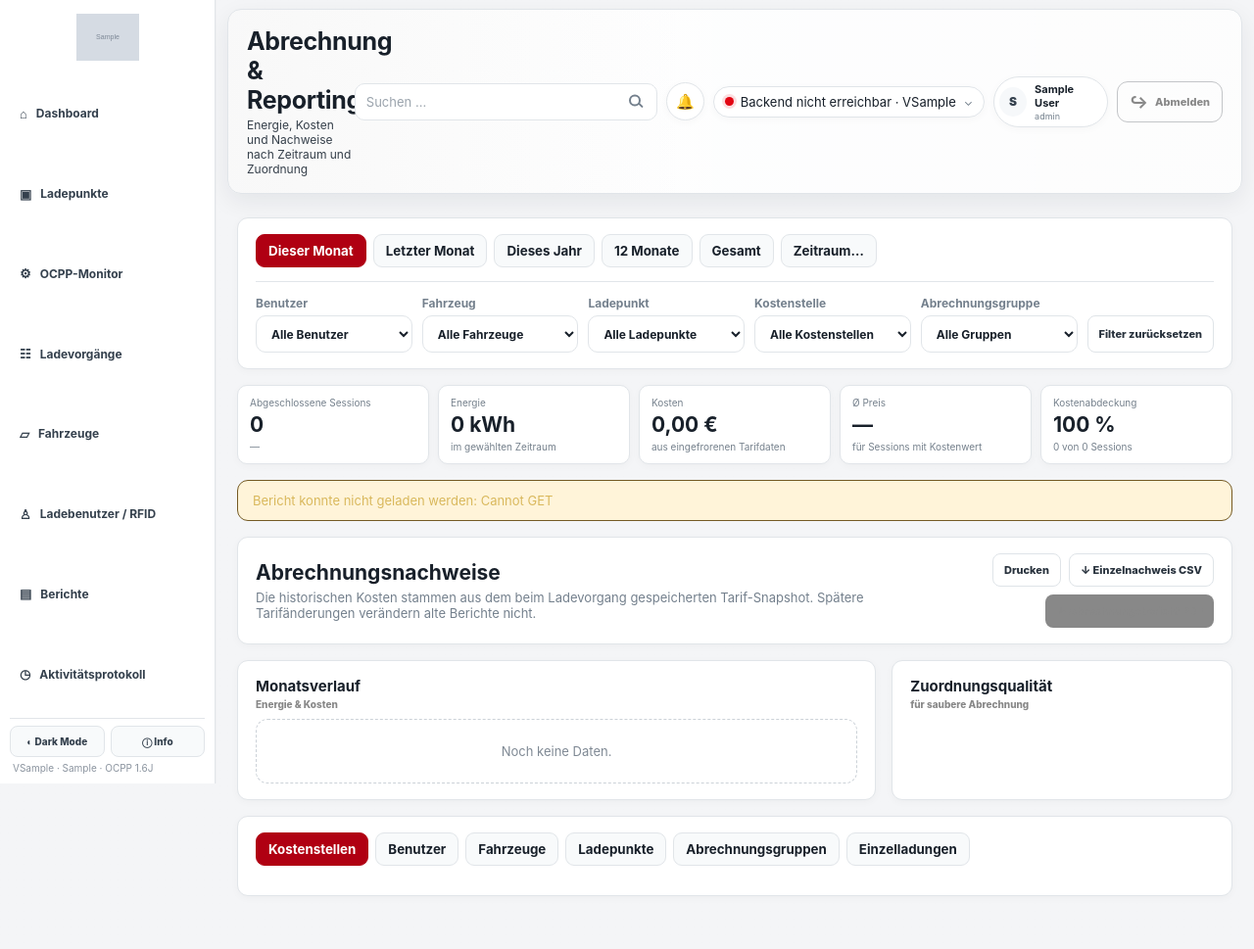
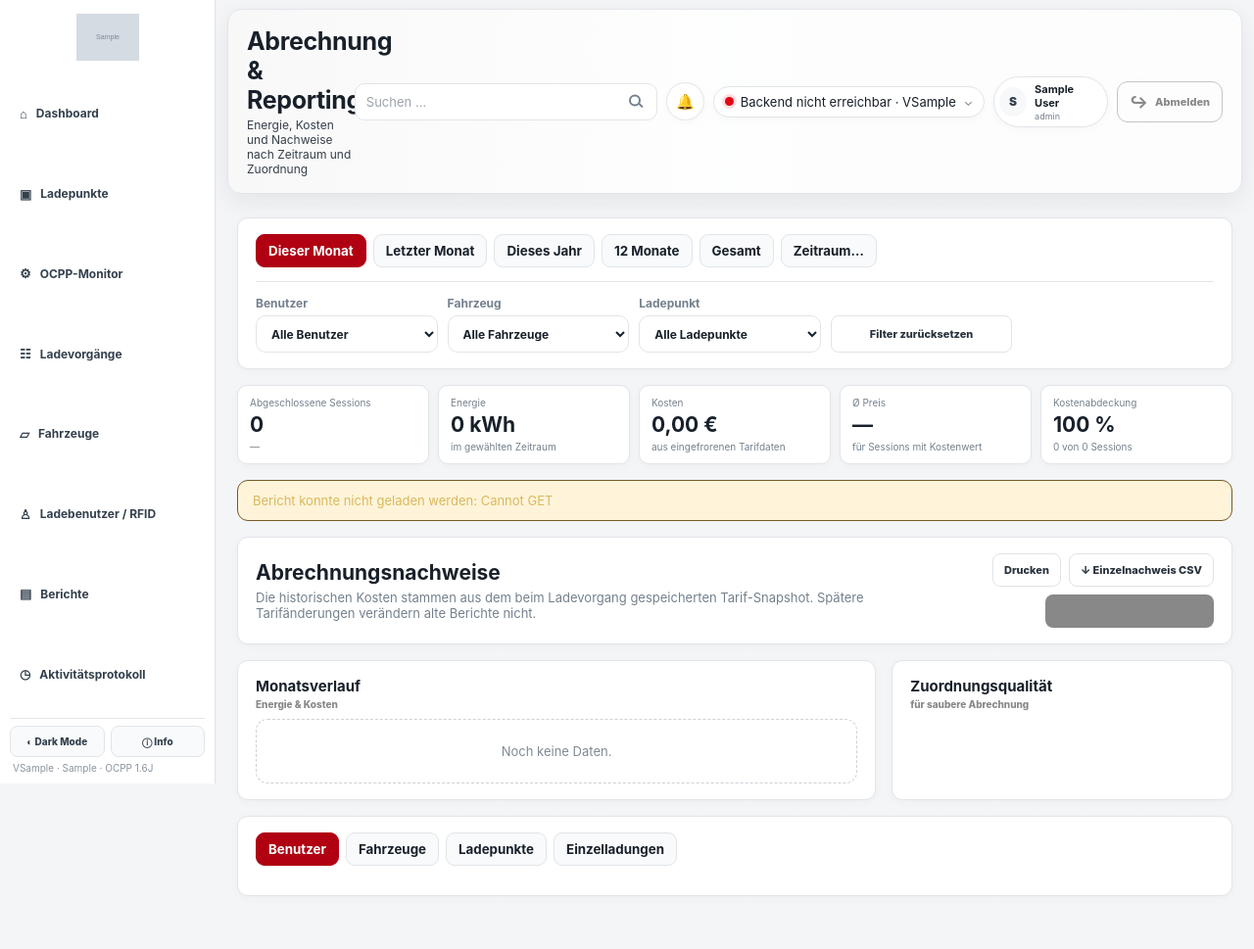
Before and after one commit to hotteftw1981/VoltCore-Community, a Python web app: template app/templates/reports.html in a window 1280 px wide. Shown: the whole page at 98% size. Run offline with Jinja, Linux system fonts and the light colour scheme; the template is opened without the code that fills it: most values are stand-ins (such as "Sample title", 1, 10 or a date in 2020); grey boxes marked "Sample" are stand-in pictures.

Commit message:
community: simplify reports for neutral Community use

```diff
--- a/app/templates/reports.html
+++ b/app/templates/reports.html
@@ -19,8 +19,6 @@
     <label>Benutzer<select id="filterUser"><option value="">Alle Benutzer</option></select></label>
     <label>Fahrzeug<select id="filterVehicle"><option value="">Alle Fahrzeuge</option></select></label>
     <label>Ladepunkt<select id="filterCp"><option value="">Alle Ladepunkte</option></select></label>
-    <label>Kostenstelle<select id="filterCostCenter"><option value="">Alle Kostenstellen</option><option value="__none__">Ohne Kostenstelle</option></select></label>
-    <label>Abrechnungsgruppe<select id="filterBilling"><option value="">Alle Gruppen</option><option value="__none__">Ohne Gruppe</option></select></label>
     <button type="button" class="secondary report-reset" id="resetFilters">Filter zurücksetzen</button>
   </div>
 </section>
@@ -47,11 +45,9 @@
 
 <section class="report-tabs panel">
   <div class="report-tab-buttons" id="reportTabs">
-    <button type="button" data-tab="costcenter" class="active">Kostenstellen</button>
-    <button type="button" data-tab="user">Benutzer</button>
+    <button type="button" data-tab="user" class="active">Benutzer</button>
     <button type="button" data-tab="vehicle">Fahrzeuge</button>
     <button type="button" data-tab="cp">Ladepunkte</button>
-    <button type="button" data-tab="billing">Abrechnungsgruppen</button>
     <button type="button" data-tab="sessions">Einzelladungen</button>
   </div>
   <div id="reportTable"></div>
@@ -61,14 +57,14 @@
 <script>
 (()=>{
 const $=id=>document.getElementById(id), nf=new Intl.NumberFormat('de-DE',{maximumFractionDigits:2}), money=new Intl.NumberFormat('de-DE',{style:'currency',currency:'EUR'});
-let period='current_month', currentTab='costcenter', data=null, optionsLoaded=false;
+let period='current_month', currentTab='user', data=null, optionsLoaded=false;
 const esc=v=>String(v??'').replace(/[&<>"']/g,c=>({'&':'&amp;','<':'&lt;','>':'&gt;','"':'&quot;',"'":'&#39;'}[c]));
-function params(){const p=new URLSearchParams({period});if(period==='custom'){if($('dateFrom').value)p.set('date_from',$('dateFrom').value);if($('dateTo').value)p.set('date_to',$('dateTo').value)}[['user_id','filterUser'],['vehicle_id','filterVehicle'],['charge_point_id','filterCp'],['cost_center','filterCostCenter'],['billing_group_id','filterBilling']].forEach(([k,id])=>{if($(id).value)p.set(k,$(id).value)});return p}
-function fillOptions(opts){if(optionsLoaded)return;const add=(id,rows,value,label)=>{const el=$(id),base=Array.from(el.options).map(o=>({v:o.value,t:o.textContent}));el.innerHTML=base.map(x=>`<option value="${esc(x.v)}">${esc(x.t)}</option>`).join('')+rows.map(r=>`<option value="${esc(value(r))}">${esc(label(r))}</option>`).join('')};add('filterUser',opts.users||[],r=>r.id,r=>r.name);add('filterVehicle',opts.vehicles||[],r=>r.id,r=>r.name+(r.plate?' · '+r.plate:''));add('filterCp',opts.charge_points||[],r=>r.id,r=>r.id);add('filterCostCenter',(opts.cost_centers||[]).map(x=>({name:x})),r=>r.name,r=>r.name);add('filterBilling',opts.billing_groups||[],r=>r.id,r=>r.name+(r.cost_center?' · '+r.cost_center:''));optionsLoaded=true}
+function params(){const p=new URLSearchParams({period});if(period==='custom'){if($('dateFrom').value)p.set('date_from',$('dateFrom').value);if($('dateTo').value)p.set('date_to',$('dateTo').value)}[['user_id','filterUser'],['vehicle_id','filterVehicle'],['charge_point_id','filterCp']].forEach(([k,id])=>{if($(id).value)p.set(k,$(id).value)});return p}
+function fillOptions(opts){if(optionsLoaded)return;const add=(id,rows,value,label)=>{const el=$(id),base=Array.from(el.options).map(o=>({v:o.value,t:o.textContent}));el.innerHTML=base.map(x=>`<option value="${esc(x.v)}">${esc(x.t)}</option>`).join('')+rows.map(r=>`<option value="${esc(value(r))}">${esc(label(r))}</option>`).join('')};add('filterUser',opts.users||[],r=>r.id,r=>r.name);add('filterVehicle',opts.vehicles||[],r=>r.id,r=>r.name+(r.plate?' · '+r.plate:''));add('filterCp',opts.charge_points||[],r=>r.id,r=>r.id);optionsLoaded=true}
 function renderSummary(){const s=data.summary;$('sessions').textContent=s.sessions;$('energy').textContent=formatEnergyKwh(s.energy_kwh,2,3);$('cost').textContent=money.format(s.cost_eur);$('avgPrice').textContent=s.avg_price_cents_per_kwh==null?'—':nf.format(s.avg_price_cents_per_kwh)+' ct/kWh';$('coverage').textContent=nf.format(s.cost_coverage_pct)+' %';$('coverageDetail').textContent=`${s.cost_known_sessions} von ${s.sessions} Sessions`;$('periodLabel').textContent=data.period.label;const warn=$('reportWarning');if(s.cost_missing_sessions){warn.hidden=false;warn.innerHTML=`<b>Abrechnung noch nicht vollständig:</b> ${s.cost_missing_sessions} Session${s.cost_missing_sessions===1?'':'s'} ohne gespeicherten Kostenwert. Energie und Sessionanzahl sind enthalten, die Kostensumme enthält diese Vorgänge nicht.`}else warn.hidden=true}
-function renderQuality(){const s=data.summary,total=Math.max(1,s.sessions);const rows=[['Kostenwert vorhanden',s.cost_known_sessions,s.sessions-s.cost_known_sessions],['Benutzer zugeordnet',s.sessions-s.unassigned_user_sessions,s.unassigned_user_sessions],['Fahrzeug zugeordnet',s.sessions-s.unassigned_vehicle_sessions,s.unassigned_vehicle_sessions],['Kostenstelle zugeordnet',s.sessions-s.unassigned_cost_center_sessions,s.unassigned_cost_center_sessions]];$('quality').innerHTML=rows.map(([label,ok,missing])=>`<div class="quality-row"><div><b>${esc(label)}</b><span>${ok} / ${s.sessions}</span></div><div class="quality-bar"><i style="width:${Math.min(100,ok/total*100)}%"></i></div><small class="${missing?'warn':''}">${missing?missing+' fehlt':'vollständig'}</small></div>`).join('')}
+function renderQuality(){const s=data.summary,total=Math.max(1,s.sessions);const rows=[['Kostenwert vorhanden',s.cost_known_sessions,s.sessions-s.cost_known_sessions],['Benutzer zugeordnet',s.sessions-s.unassigned_user_sessions,s.unassigned_user_sessions],['Fahrzeug zugeordnet',s.sessions-s.unassigned_vehicle_sessions,s.unassigned_vehicle_sessions]];$('quality').innerHTML=rows.map(([label,ok,missing])=>`<div class="quality-row"><div><b>${esc(label)}</b><span>${ok} / ${s.sessions}</span></div><div class="quality-bar"><i style="width:${Math.min(100,ok/total*100)}%"></i></div><small class="${missing?'warn':''}">${missing?missing+' fehlt':'vollständig'}</small></div>`).join('')}
 function renderTrend(){const rows=data.by_month||[],max=Math.max(1,...rows.map(r=>Number(r.energy_kwh||0)));$('monthTrend').innerHTML=rows.length?rows.map(r=>`<div class="month-row"><span>${esc(r.label)}</span><div class="month-bar"><i style="width:${Number(r.energy_kwh||0)/max*100}%"></i></div><b>${formatEnergyKwh(r.energy_kwh,2,3)}</b><strong>${money.format(r.cost_eur)}</strong></div>`).join(''):'<div class="empty">Für diesen Zeitraum gibt es noch keine abgeschlossenen Sessions.</div>'}
-function tabRows(){return currentTab==='user'?data.by_user:currentTab==='vehicle'?data.by_vehicle:currentTab==='cp'?data.by_charge_point:currentTab==='billing'?data.by_billing_group:data.by_cost_center}
+function tabRows(){return currentTab==='user'?data.by_user:currentTab==='vehicle'?data.by_vehicle:data.by_charge_point}
 const dtFmt=new Intl.DateTimeFormat('de-DE',{timeZone:'Europe/Berlin',day:'2-digit',month:'2-digit',year:'numeric',hour:'2-digit',minute:'2-digit'}),timeFmt=new Intl.DateTimeFormat('de-DE',{timeZone:'Europe/Berlin',hour:'2-digit',minute:'2-digit'});
 function fmtDateTime(v){if(!v)return '—';const d=new Date(v);return Number.isNaN(d.getTime())?'—':dtFmt.format(d)}
 function fmtTime(v){if(!v)return '—';const d=new Date(v);return Number.isNaN(d.getTime())?'—':timeFmt.format(d)}
@@ -77,7 +73,7 @@ function renderSessions(){const rows=data.transactions||[];$('reportTable').inne
 function renderTable(){if(currentTab==='sessions')return renderSessions();const rows=tabRows()||[],userMode=currentTab==='user';$('reportTable').innerHTML=`<div class='report-table-wrap'><table class='report-table'><thead><tr><th>Zuordnung</th><th>Sessions</th><th>Energie</th><th>Kosten</th><th>Ø Preis</th><th>Kostenabdeckung</th>${userMode?'<th></th>':''}</tr></thead><tbody>${rows.map(r=>`<tr><td><b>${esc(r.label)}</b></td><td>${r.sessions}</td><td>${formatEnergyKwh(r.energy_kwh,2,3)}</td><td><strong>${money.format(r.cost_eur)}</strong></td><td>${r.avg_price_cents_per_kwh==null?'—':nf.format(r.avg_price_cents_per_kwh)+' ct/kWh'}</td><td><span class='coverage-pill ${r.cost_coverage_pct<100?'partial':'full'}'>${nf.format(r.cost_coverage_pct)} %</span></td>${userMode?`<td>${r.key==='unassigned'?'':`<button type='button' class='secondary compact report-user-details' data-user='${esc(r.key)}'>Ladungen</button>`}</td>`:''}</tr>`).join('')||`<tr><td colspan='${userMode?7:6}' class='empty'>Keine Daten im gewählten Zeitraum.</td></tr>`}</tbody></table></div>`;document.querySelectorAll('.report-user-details').forEach(b=>b.onclick=()=>{$('filterUser').value=b.dataset.user;currentTab='sessions';$('reportTabs').querySelectorAll('button').forEach(x=>x.classList.toggle('active',x.dataset.tab==='sessions'));load().catch(alert)})}
 function exportLinks(){const p=params().toString();$('csvExport').href='/api/reports/export.csv?'+p;$('pdfExport').href='/api/reports/export.pdf?'+p}
 async function load(){const r=await fetch('/api/reports?'+params().toString(),{cache:'no-store'});if(!r.ok){const t=await r.text();throw new Error(t||'Bericht konnte nicht geladen werden')}data=await r.json();fillOptions(data.options||{});renderSummary();renderQuality();renderTrend();renderTable();exportLinks()}
-$('periodButtons').querySelectorAll('button').forEach(b=>b.onclick=()=>{period=b.dataset.period;$('periodButtons').querySelectorAll('button').forEach(x=>x.classList.toggle('active',x===b));$('customDates').hidden=period!=='custom';if(period!=='custom')load().catch(alert)});$('applyDates').onclick=()=>load().catch(alert);['filterVehicle','filterCp','filterCostCenter','filterBilling'].forEach(id=>$(id).onchange=()=>load().catch(alert));$('filterUser').onchange=()=>{if($('filterUser').value){currentTab='sessions';$('reportTabs').querySelectorAll('button').forEach(x=>x.classList.toggle('active',x.dataset.tab==='sessions'))}load().catch(alert)};$('resetFilters').onclick=()=>{['filterUser','filterVehicle','filterCp','filterCostCenter','filterBilling'].forEach(id=>$(id).value='');load().catch(alert)};$('reportTabs').querySelectorAll('button').forEach(b=>b.onclick=()=>{currentTab=b.dataset.tab;$('reportTabs').querySelectorAll('button').forEach(x=>x.classList.toggle('active',x===b));renderTable()});$('printReport').onclick=()=>window.print();
+$('periodButtons').querySelectorAll('button').forEach(b=>b.onclick=()=>{period=b.dataset.period;$('periodButtons').querySelectorAll('button').forEach(x=>x.classList.toggle('active',x===b));$('customDates').hidden=period!=='custom';if(period!=='custom')load().catch(alert)});$('applyDates').onclick=()=>load().catch(alert);['filterVehicle','filterCp'].forEach(id=>$(id).onchange=()=>load().catch(alert));$('filterUser').onchange=()=>{if($('filterUser').value){currentTab='sessions';$('reportTabs').querySelectorAll('button').forEach(x=>x.classList.toggle('active',x.dataset.tab==='sessions'))}load().catch(alert)};$('resetFilters').onclick=()=>{['filterUser','filterVehicle','filterCp'].forEach(id=>$(id).value='');load().catch(alert)};$('reportTabs').querySelectorAll('button').forEach(b=>b.onclick=()=>{currentTab=b.dataset.tab;$('reportTabs').querySelectorAll('button').forEach(x=>x.classList.toggle('active',x===b));renderTable()});$('printReport').onclick=()=>window.print();
 load().catch(e=>{console.error(e);$('reportWarning').hidden=false;$('reportWarning').textContent='Bericht konnte nicht geladen werden: '+e.message});
 })();
 </script>
```
